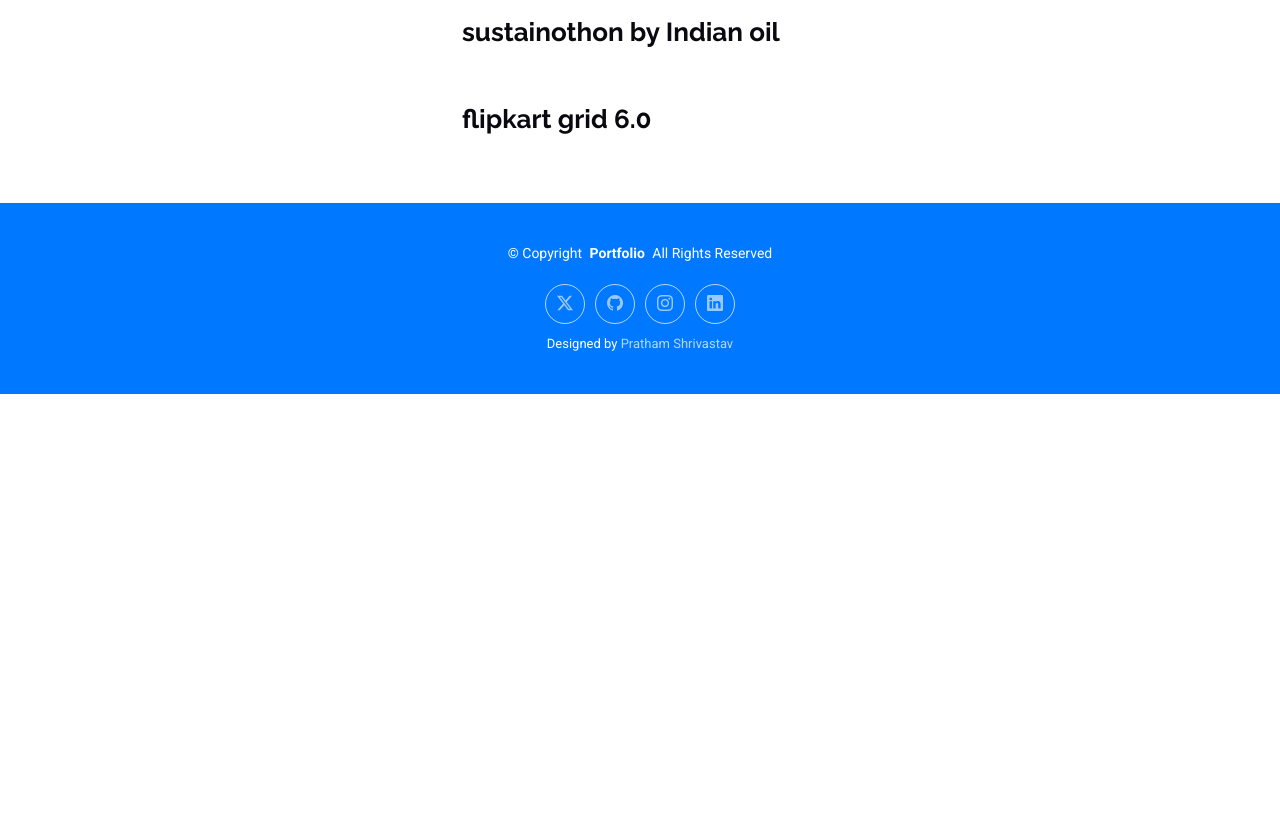
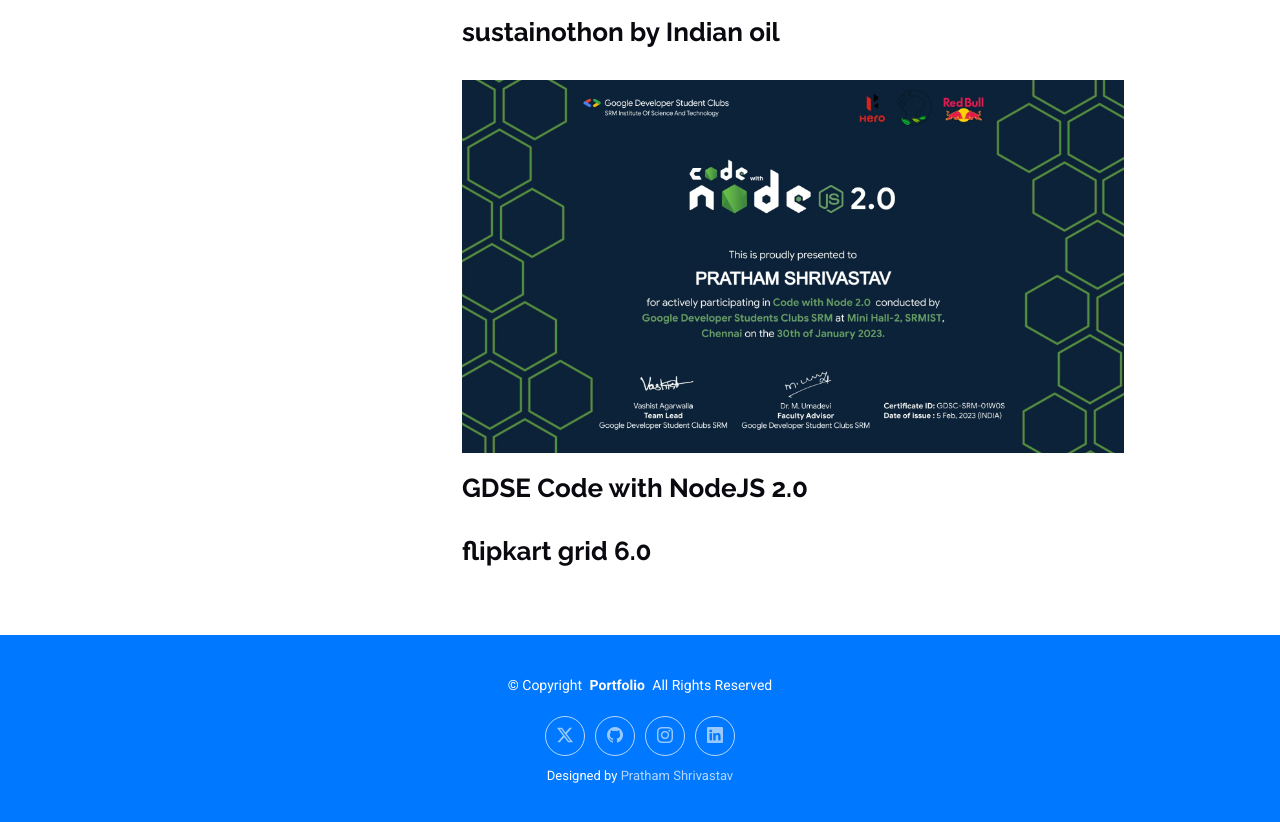
Before and after one commit to coutprat/Portfolio, a plain HTML site: page hackathons-details.html in a window 1280 px wide. Shown: the part 2382-3204 px from the top of the page. Before the commit the page ends 2776 px from the top, so only its background shows below. Drawn offline with Linux system fonts and the light colour scheme.

Commit message:
updated courses , hackathons and address

```diff
--- a/hackathons-details.html
+++ b/hackathons-details.html
@@ -99,6 +99,8 @@
             <img src="assets/hackathons/sustain.png" alt="" class="img-fluid services-img" style="max-width: 90%; height: auto;">
             <h3>sustainothon by Indian oil</h3>
             <br>
+            <img src="assets/hackathons/srmist.jpg" alt="" class="img-fluid services-img" style="max-width: 90%; height: auto;">
+            <h3>GDSE Code with NodeJS 2.0</h3>
             <br>
             <!-- <img src="assets/img/services.jpg" alt="" class="img-fluid services-img" style="max-width: 90%; height: auto;"> -->
             <h3>flipkart grid 6.0</h3>
```
Also changed, not shown: index.html (+1 -1 lines), assets/courses/srmist.jpg, assets/hackathons/srmist.jpg (added).
